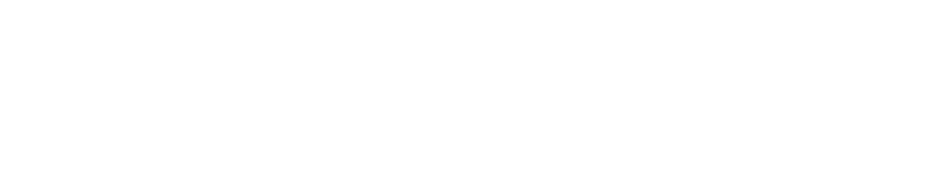
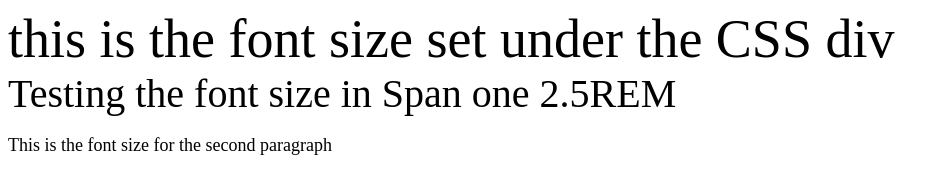
Before and after one commit to DMcDonald57/W3BMeasurments, a plain HTML site: page index.html in a window 1280 px wide. Shown: the whole page, without its empty margins (0-950 px from the left). Drawn offline with Linux system fonts and the light colour scheme.

Commit message:
playing with rm and rem

```diff
--- a/index.html
+++ b/index.html
@@ -8,6 +8,10 @@
     <link rel="stylesheet" href="style.css">
 </head>
 <body>
-
+    <div>
+        <header> this is the font size set under the CSS div </header>
+        <span>Testing the font size in Span one 2.5REM</span>
+        <p>This is the font size for the second paragraph</p>
+    </div>
 </body>
 </html>
--- a/style.css
+++ b/style.css
@@ -0,0 +1,14 @@
+body{
+
+    font-size:20px;
+}
+
+div{
+    font-size: 18px;
+}
+header{
+    font-size: 3em;
+}
+span{
+    font-size: 2.5rem;
+}
```
